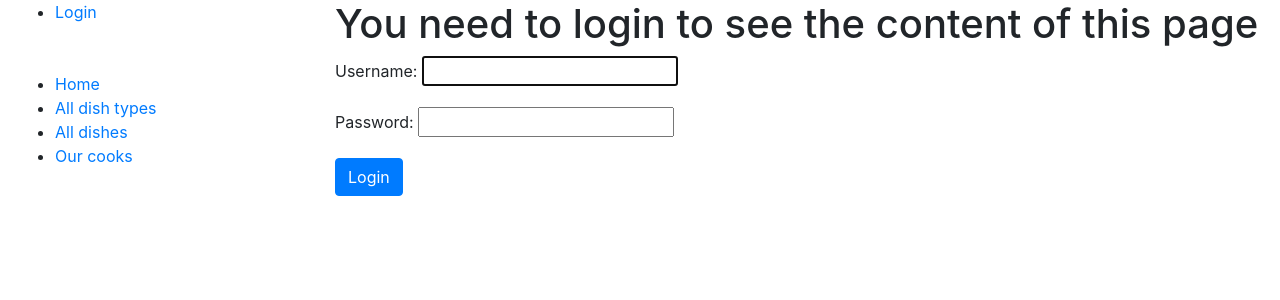
After one commit to Script1988/restaurant-kitchen-service, a Django app: page /accounts/login/ in a window 1280 px wide. The commit adds this page. Shown: the top 300 px of the page. Run offline with Django 4.2, Linux system fonts and the light colour scheme.

Commit message:
Add login and logged_out html files

```diff
--- a/restaurant/settings.py
+++ b/restaurant/settings.py
@@ -71,6 +71,7 @@ TEMPLATES = [
 
 WSGI_APPLICATION = "restaurant.wsgi.application"
 AUTH_USER_MODEL = "restaurant_service.Cook"
+LOGIN_REDIRECT_URL = "/"
 
 
 # Database
--- a/restaurant/urls.py
+++ b/restaurant/urls.py
@@ -22,5 +22,6 @@ from django.urls import path, include
 urlpatterns = [
     path("admin/", admin.site.urls),
     path("", include("restaurant_service.urls", namespace="restaurant_service")),
-    path('__debug__/', include('debug_toolbar.urls'))
+    path('__debug__/', include('debug_toolbar.urls')),
+    path("accounts/", include("django.contrib.auth.urls")),
 ] + static(settings.STATIC_URL, document_root=settings.STATIC_ROOT)
--- a/restaurant_service/views.py
+++ b/restaurant_service/views.py
@@ -1,3 +1,4 @@
+from django.contrib.auth.mixins import LoginRequiredMixin
 from django.shortcuts import render
 from django.views import generic
 
@@ -53,6 +54,6 @@ class CookListView(generic.ListView):
     paginate_by = 5
 
 
-class CookDetailView(generic.DetailView):
+class CookDetailView(LoginRequiredMixin, generic.DetailView):
     model = Cook
     queryset = Cook.objects.all().prefetch_related("cook__dish_type")
--- a/templates/includes/sidebar.html
+++ b/templates/includes/sidebar.html
@@ -1,5 +1,13 @@
 
 <ul class="sidebar-nav">
+  {% if user.is_authenticated %}
+    <li class="list-group" ><a href="{% url 'logout'%}?next={{request.path}}">Logout</a></li>
+    <li>User: {{ user.username }}</li>
+    {% else %}
+      <li><a href="{% url 'login' %}">Login</a></li>
+      <br>
+  {% endif %}
+  <br>
   <li><a href="{% url 'restaurant_service:index' %}">Home</a></li>
   <li><a href="{% url 'restaurant_service:dish_type_list' %}">All dish types</a></li>
   <li><a href="{% url 'restaurant_service:dish_list' %}">All dishes</a></li>
--- /dev/null
+++ b/templates/registration/login.html
@@ -0,0 +1,22 @@
+{% extends "base.html" %}
+
+{% block content %}
+
+{% if form.errors %}
+  <p>Your username and password didn't match. Please try again.</p>
+{% endif %}
+
+<h1>You need to login to see the content of this page</h1>
+
+{% if form.errors %}
+  <p>Please login to see this page.</p>
+{% endif %}
+
+<form method="post" action="{% url 'login' %}">
+  {% csrf_token %}
+  {{ form.as_p }}
+  <input type="submit" value="Login" class="btn btn-primary" />
+  <input type="hidden" name="next" value="{{ next }}" />
+</form>
+
+{% endblock %}
```
Also changed, not shown: templates/registration/logged_out.html (added, +7 -0 lines).
